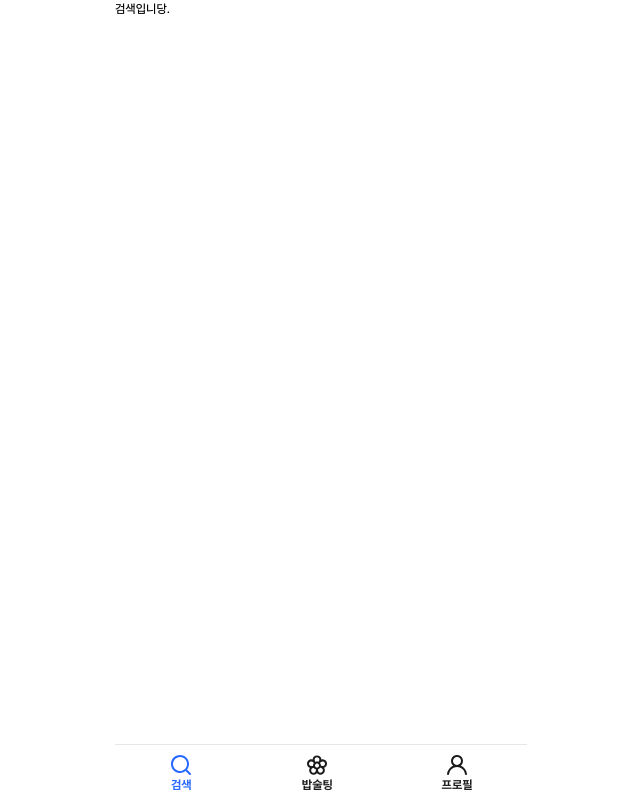
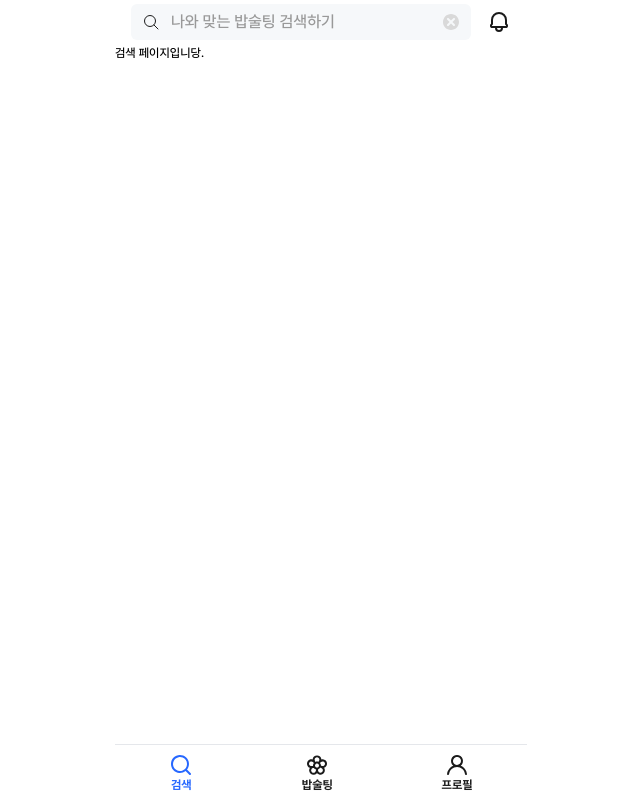
Before and after one commit to BobSoolTing/Bob-Sool-Ting-FE, a Next.js app: page /search in a window 1280 px wide. Shown: the whole page, without its empty margins (319-959 px from the left). Built offline with nearby package versions, Linux system fonts and the light colour scheme.

Commit message:
🌟 Feat: 검색 바 구현 및 검색, 알림 페이지 추가

```diff
--- /dev/null
+++ b/src/components/shared/SearchBar.tsx
@@ -0,0 +1,24 @@
+import React from 'react';
+import Link from 'next/link';
+import { SearchBarIcon, ClearIcon, AlertIcon } from '@/assets/icons/SvgIcon';
+
+export default function SearchBar() {
+  return (
+    <div className='flex w-[412px] h-11 relative overflow-hidden py-1 px-4'>
+      <Link href={'/search'}>
+        <div className='flex w-[340px] h-9 rounded-md items-center gap-2 text-base text-[#999] bg-[#f6f8fa] px-2'>
+          <SearchBarIcon />
+          나와 맞는 밥술팅 검색하기
+          <span className='ml-auto'>
+            <ClearIcon />
+          </span>
+        </div>
+      </Link>
+      <Link href='/alert'>
+        <div className='flex absolute top-1/2 right-0 transform -translate-y-1/2 mr-4 items-center'>
+          <AlertIcon />
+        </div>
+      </Link>
+    </div>
+  );
+}
--- /dev/null
+++ b/src/pages/alert/index.tsx
@@ -0,0 +1,5 @@
+import React from 'react';
+
+export default function AlertPage() {
+  return <div>알림 페이지입니당</div>;
+}
--- a/src/pages/search/index.tsx
+++ b/src/pages/search/index.tsx
@@ -1,13 +1,17 @@
-import React from 'react'
+import React from 'react';
 import { ReactNode } from 'react';
-import BottomBar from '@/components/shared/BottomBar'
+import BottomBar from '@/components/shared/BottomBar';
+import SearchBar from '@/components/shared/SearchBar';
 
 export default function SearchPage() {
-  return (
-    <div>검색입니당.</div>
-  )
+  return <div>검색 페이지입니당.</div>;
 }
 
 SearchPage.getLayout = (page: ReactNode) => {
-  return <BottomBar>{page}</BottomBar>;
+  return (
+    <>
+      <SearchBar />
+      <BottomBar>{page}</BottomBar>
+    </>
+  );
 };
```
